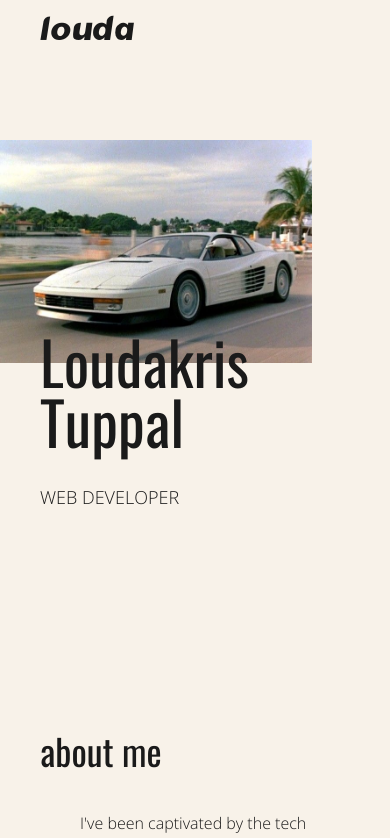
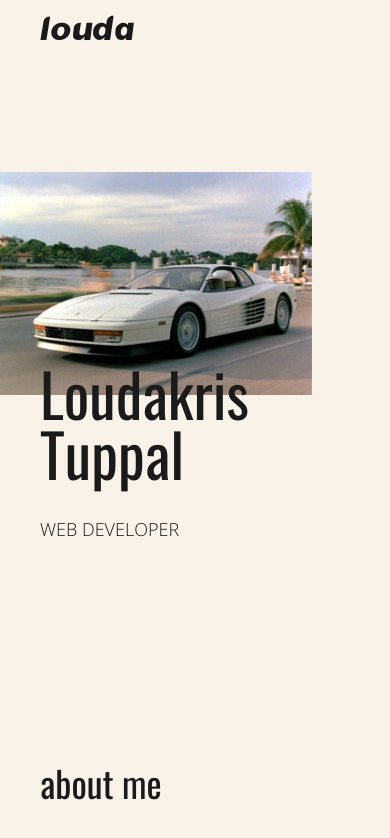
Before and after one commit to loudatppl/louda-portfolio, a React (Vite) app: page / in a window 390 px wide. Shown: the top 838 px of the page. Built offline with nearby package versions, Linux system fonts and the light colour scheme.

Commit message:
fix: spacing

```diff
--- a/src/components/About.jsx
+++ b/src/components/About.jsx
@@ -6,7 +6,7 @@ const About = () => {
         id='about'
         className='md:px-20 md:py-20
         px-10 py-20 flex flex-col space-y-20
-        text-dblack mb-20 md:mt-0 mt-72'
+        text-dblack mb-20'
     >
         <div
             className='flex justify-between'
--- a/src/components/Hero.jsx
+++ b/src/components/Hero.jsx
@@ -8,7 +8,7 @@ const Hero = () => {
     <section
         id='home'
         className='w-full relative mt-0 text-dblack
-        mb-20'
+        md:mb-20 mb-72'
     >
         <div
             className='md:w-[50%] w-[80%]'
--- a/src/components/Nav.jsx
+++ b/src/components/Nav.jsx
@@ -6,7 +6,7 @@ const Nav = () => {
       className='flex top-0
       left-0 right-0 md:px-20 md:py-6
       justify-between items-center px-10
-      py-4 mb-20'
+      py-4 md:mb-20 mb-28'
     >
       <a
         href="/"
```
